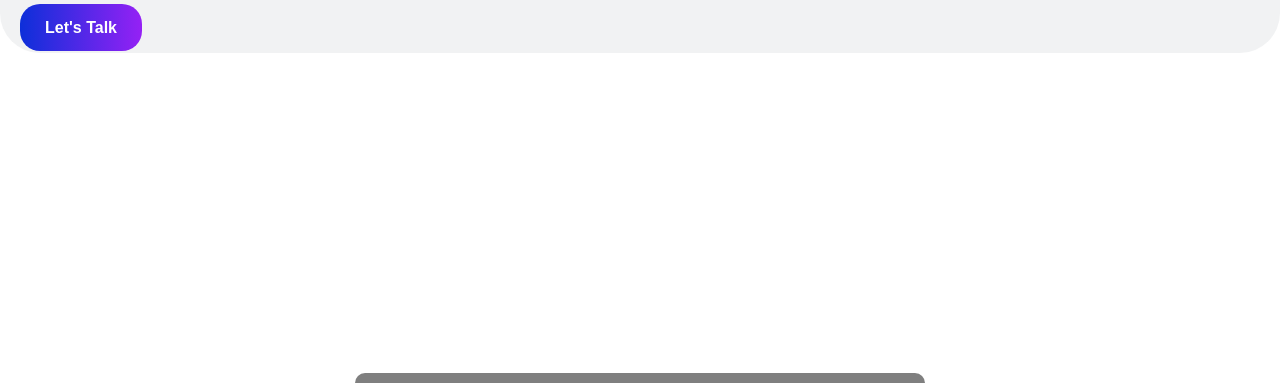
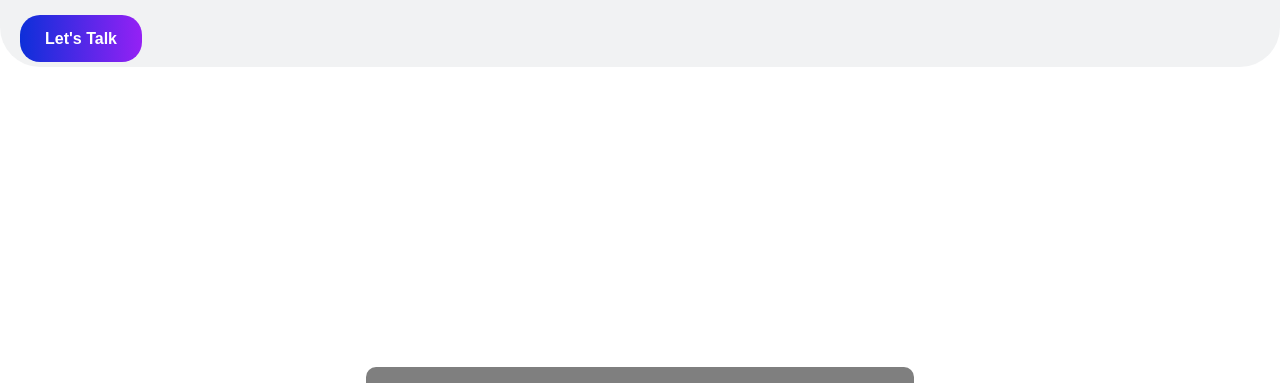
Before and after one commit to DanielAnok/jomacs_nav_assignment, a plain HTML site: page index.html in a window 1280 px wide. Shown: the part 87-470 px from the top of the page. Drawn offline with nearby package versions, Linux system fonts and the light colour scheme.

Commit message:
Update index.html

```diff
--- a/index.html
+++ b/index.html
@@ -1,11 +1,60 @@
 <!DOCTYPE html>
-<html lang="en">
-  <head>
-    <meta charset="UTF-8" />
-    <meta name="viewport" content="width=device-width, initial-scale=1.0" />
-    <title>JOMACSIT</title>
+<html>
+	<head>
+	<meta charset="utf-8">
+	<meta http-equiv="X-UA-Compatible" content="IE=edge">
+	<title>Church &mdash; JOMACSIT</title>
+	<meta name="viewport" content="width=device-width, initial-scale=1">
+	<meta name="description" content=" HTML5 Website " />
+	<meta name="keywords" content=" html5, template,  bootstrap, f css3, mobile first, responsive" />
+	<meta name="author" content="hml5.co" />
 
-  </head>
+	<!--
+	//////////////////////////////////////////////////////
+
+	  	<!-- Facebook and Twitter integration -->
+	<meta property="og:title" content=""/>
+	<meta property="og:image" content=""/>
+	<meta property="og:url" content=""/>
+	<meta property="og:site_name" content=""/>
+	<meta property="og:description" content=""/>
+	<meta name="twitter:title" content="" />
+	<meta name="twitter:image" content="" />
+	<meta name="twitter:url" content="" />
+	<meta name="twitter:card" content="" />
+
+	<link href="https://fonts.googleapis.com/css?family=Source+Sans+Pro:400,600,700" rel="stylesheet">
+	<link href="https://fonts.googleapis.com/css?family=Libre+Baskerville:400,400i,700" rel="stylesheet"
+	>
+
+	<!-- Animate.css -->
+	<link rel="stylesheet" href="css/animate.css">
+	<!-- Icomoon Icon Fonts-->
+	<link rel="stylesheet" href="css/icomoon.css">
+	<!-- Bootstrap  -->
+	<link rel="stylesheet" href="css/bootstrap.css">
+
+	<!-- Magnific Popup -->
+	<link rel="stylesheet" href="css/magnific-popup.css">
+
+	<!-- Flexslider  -->
+	<link rel="stylesheet" href="css/flexslider.css">
+
+	<!-- Owl Carousel  -->
+	<link rel="stylesheet" href="css/owl.carousel.min.css">
+	<link rel="stylesheet" href="css/owl.theme.default.min.css">
+
+	<!-- Theme style  -->
+	<link rel="stylesheet" href="css/style.css">
+
+	<!-- Modernizr JS -->
+	<script src="js/modernizr-2.6.2.min.js"></script>
+	<!-- FOR IE9 below -->
+	<!--[if lt IE 9]>
+	<script src="js/respond.min.js"></script>
+	<![endif]-->
+
+	</head>
   <body>
     <div class="fh5co-loader"></div>
 
```
